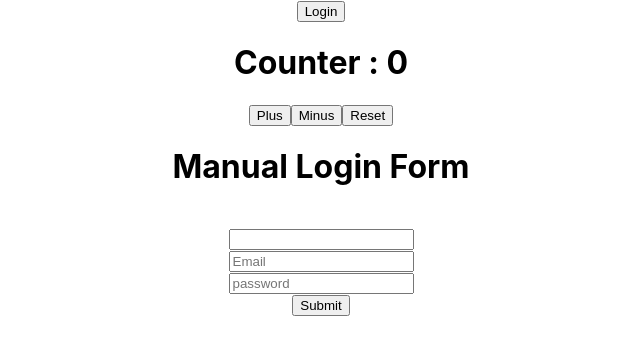
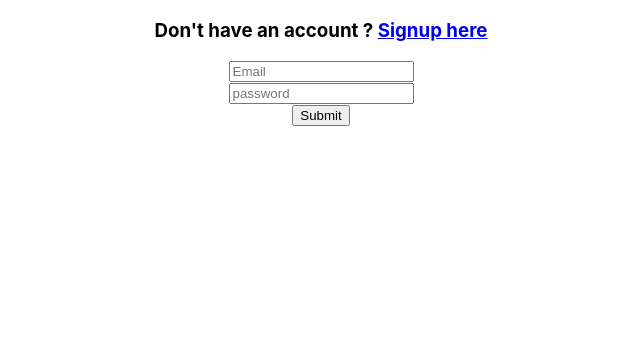
Before and after one commit to rafiul86/redux-context, a React (Create React App) app: page /sign in a window 1280 px wide. Shown: the top 354 px of the page, without its empty margins (319-959 px from the left). Built offline with nearby package versions, Linux system fonts and the light colour scheme.

Commit message:
Log in and Sign in successfull

```diff
--- a/package.json
+++ b/package.json
@@ -10,6 +10,7 @@
     "react": "^17.0.2",
     "react-dom": "^17.0.2",
     "react-redux": "^7.2.3",
+    "react-router-dom": "^5.2.0",
     "react-scripts": "4.0.3",
     "redux": "^4.0.5",
     "web-vitals": "^1.1.1"
--- a/src/App.js
+++ b/src/App.js
@@ -1,15 +1,30 @@
 import Counter from './component/Counter/Counter'
 import Form from './component/FormLogin/Form'
 import Login from './Login/Login'
-import './App.css'
+import './App.css';
+import {
+  BrowserRouter as Router,
+  Switch,
+  Route,
+  Link
+} from "react-router-dom";
+import SignIn from './component/FormLogin/SignIn';
+import Home from './component/Home';
+
+
 function App() {
   return (
     <div className="design">
-      <Login></Login>
-      <Counter></Counter>
-      <h1>Manual Login Form</h1>
-      <br/>
-      <Form></Form>
+    <Router>
+        <Switch>
+          <Route path="/signup">
+          <Form/>
+          </Route>
+          <Route path="/sign">
+            <SignIn />
+          </Route>
+        </Switch>
+    </Router>
     </div>
   );
 }
--- a/src/component/FormLogin/Form.js
+++ b/src/component/FormLogin/Form.js
@@ -2,7 +2,7 @@ import React, { useState } from 'react';
 import firebase from "firebase/app";
 import "firebase/auth";
 import firebaseConfig from '../firebase.config';
-
+import { Link  } from "react-router-dom";
 
 
 if (!firebase.apps.length) {
@@ -29,11 +29,9 @@ const Form = () => {
             validAuth = checkPass && checkLength
         }
         if(validAuth){
-            console.log(validAuth)
             const newUser = {...user}
             newUser[e.target.name] = e.target.value ;
             setUser(newUser)
-            console.log(newUser)
         }
     }
 
@@ -51,15 +49,15 @@ const Form = () => {
     newUser.error = error.message;
     newUser.success = false
     setUser(newUser)
-    console.log(error.message)
   });
         }
         e.preventDefault()
     }
     return (
              <div>
+                 <h3>Already have an account ? <Link to="/sign">Sign in here</Link> </h3>
                  <form onSubmit={handleSubmit} >
-                 <input name="name" onBlur={handleBlur} type="text"/>
+                 <input name="name" onBlur={handleBlur} placeholder="name" type="text" required/>
                 <br/>
                 <input type="text" name="email" onBlur={handleBlur} placeholder="Email" required/>
                 <br/>
--- /dev/null
+++ b/src/component/FormLogin/SignIn.js
@@ -0,0 +1,83 @@
+import React, { useState } from 'react';
+import firebase from "firebase/app";
+import "firebase/auth";
+import { Link  } from "react-router-dom";
+import firebaseConfig from '../firebase.config';
+
+
+if (!firebase.apps.length) {
+    firebase.initializeApp(firebaseConfig)
+ }
+const SignIn = () => {
+    const [userInfo , setUserInfo] = useState({
+        name : '',
+        email : '',
+        password : '',
+        error : '',
+        success : false
+
+    })
+    const handleBlurForm = (e) =>{
+        let validAuth = true
+        if(e.target.name === 'email'){
+            const validEmail = /\S+@\S+\.\S+/.test(e.target.value)
+            validAuth = validEmail;
+            console.log(validEmail)
+        }
+        if(e.target.name === 'password'){
+            const checkPass = /\d/.test(e.target.value)
+            const checkLength = e.target.value.length > 3 ;
+            validAuth = checkPass && checkLength
+            console.log(validAuth)
+        }
+        if(validAuth){
+            console.log(validAuth)
+            const newUserInfo = {...userInfo}
+            newUserInfo[e.target.name] = e.target.value ;
+            setUserInfo(newUserInfo)
+            console.log(newUserInfo)
+        }
+    }
+
+    const handleSubmitForm = (e) =>{
+        console.log(e.target.value)
+        if(userInfo.email && userInfo.password){
+            firebase.auth().signInWithEmailAndPassword(userInfo.email, userInfo.password)
+  .then((userCredential) => {
+    const newUserInfo = {...userInfo}
+    newUserInfo.success = true
+    newUserInfo.error =''
+    setUserInfo(newUserInfo)
+    console.log(newUserInfo)
+  })
+  .catch((error) => {
+    const newUserInfo = {...userInfo}
+    newUserInfo.error = error.message;
+    newUserInfo.success = false
+    setUserInfo(newUserInfo)
+    console.log(error)
+  });
+        }
+        e.preventDefault()
+    }
+    return (
+             <div>
+                 <h3>Don't have an account ? <Link to="/signup">Signup here</Link> </h3>
+                 <form onSubmit={handleSubmitForm} >
+                <input type="email" name="email" onBlur={handleBlurForm} placeholder="Email" required/>
+                <br/>
+                <input type="password" name="password" onBlur={handleBlurForm} placeholder="password" required/>
+                <br/>
+                <input type="submit"/>
+                <h3 style={{color : 'red'}}>{userInfo.error}</h3>
+                {
+                    userInfo.success && <h3 style={{color : 'green'}}>Logged in successfully !!</h3>
+                }
+            </form>
+        </div>
+    );
+};
+
+
+
+export default SignIn;
--- /dev/null
+++ b/src/component/Home.js
@@ -0,0 +1,12 @@
+import React from 'react';
+
+const Home = () => {
+    return (
+        <div>
+            <h1>This is HOME</h1>
+        <h2>Please Login</h2>
+        </div>
+    );
+};
+
+export default Home;
```
Also changed, not shown: 1 other file (tests, documents, lock files or other folders).
